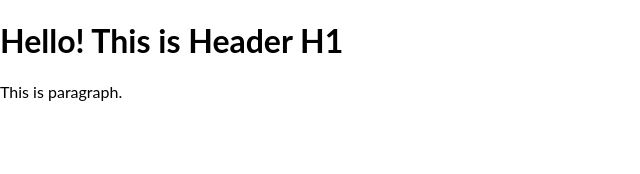
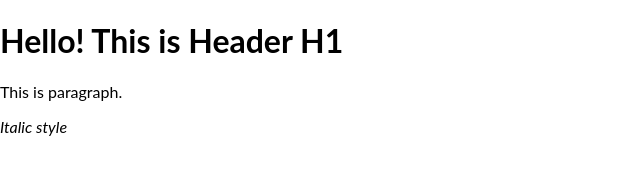
Before and after one commit to yrcls/rsschool-cv, a plain HTML site: page index.html in a window 1280 px wide. Shown: the full height of the page, 0-640 px from the left. Drawn offline with Linux system fonts and the light colour scheme.

Commit message:
refactor:index.html

```diff
--- a/index.html
+++ b/index.html
@@ -10,5 +10,6 @@
 <body>
         <h1>Hello! This is Header H1 </h1>
         <p>This is paragraph.</p>
+        <i>Italic style</i>
 </body>
 </html>
--- a/style.css
+++ b/style.css
@@ -1,4 +1,4 @@
 body {
-    margin: 0;
-    font-family: "Lato", sans-serif;
-  }
+  margin: 0;
+  font-family: "Lato", sans-serif;
+}
```
